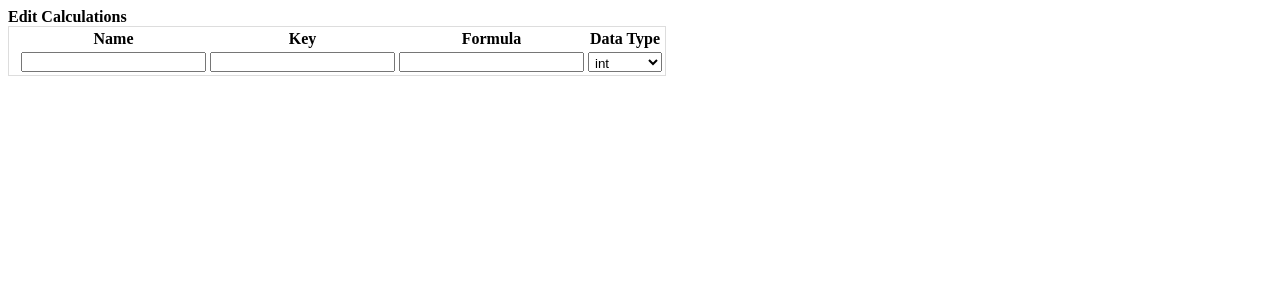
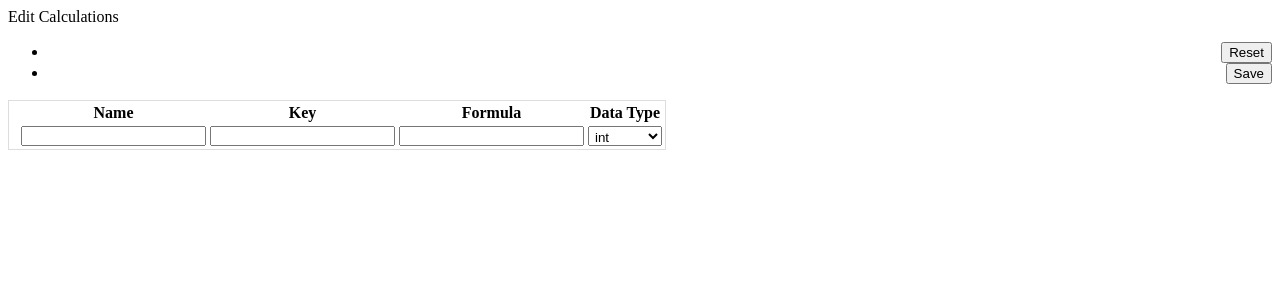
Before and after one commit to kForth/ClooneyWebServer, a Flask app: template static/views/pages/settings/edit_calculations.html in a window 1280 px wide. Shown: the top 300 px of the page. Run offline with Flask 2, Linux system fonts and the light colour scheme; the template is opened without the code that fills it, so the values that code supplies are empty; parts of the project's set-up code (start-up, migrations or seed data) failed here and were passed over.

Commit message:
fix header row for pages

```diff
--- a/static/views/pages/settings/edit_calculations.html
+++ b/static/views/pages/settings/edit_calculations.html
@@ -2,8 +2,16 @@
 <link rel="stylesheet" type="text/css" href="../../../../static/css/edit_calc.css">
 
 <div class="inner-content-with-sidebar">
-    <div class="col-xs-12">
-        <b class="page-header">Edit Calculations</b>
+    <div class="row page-header-row">
+        <div class="col-xs-6" style="padding: 0">
+            Edit Calculations
+        </div>
+        <div class="col-xs-6" style="text-align: right">
+            <ul class="list-inline">
+                <li><button class="btn btn-danger">Reset</button></li>
+                <li><button class="btn btn-success">Save</button></li>
+            </ul>
+        </div>
     </div>
 
     <div class="calculation-list-holder col-xs-12">
```
Also changed, not shown: static/css/main.css (+8 -7 lines).
